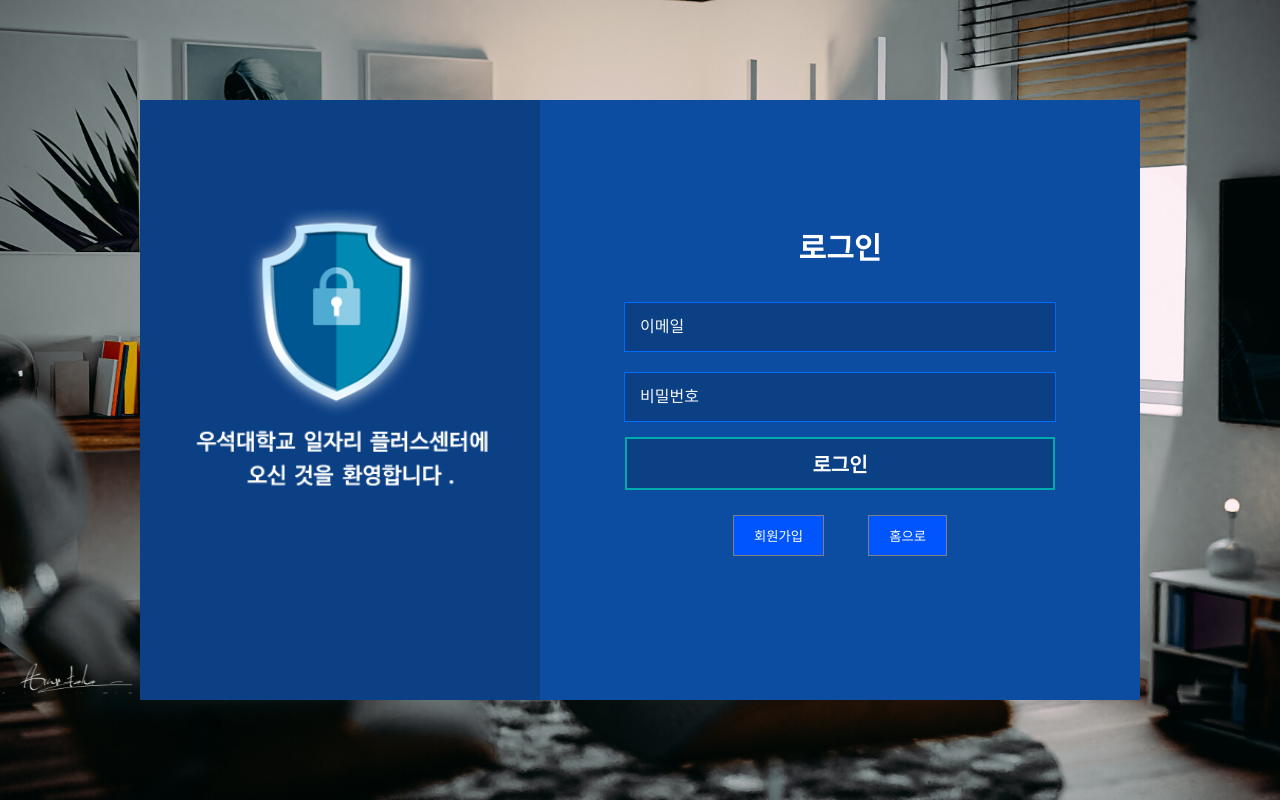
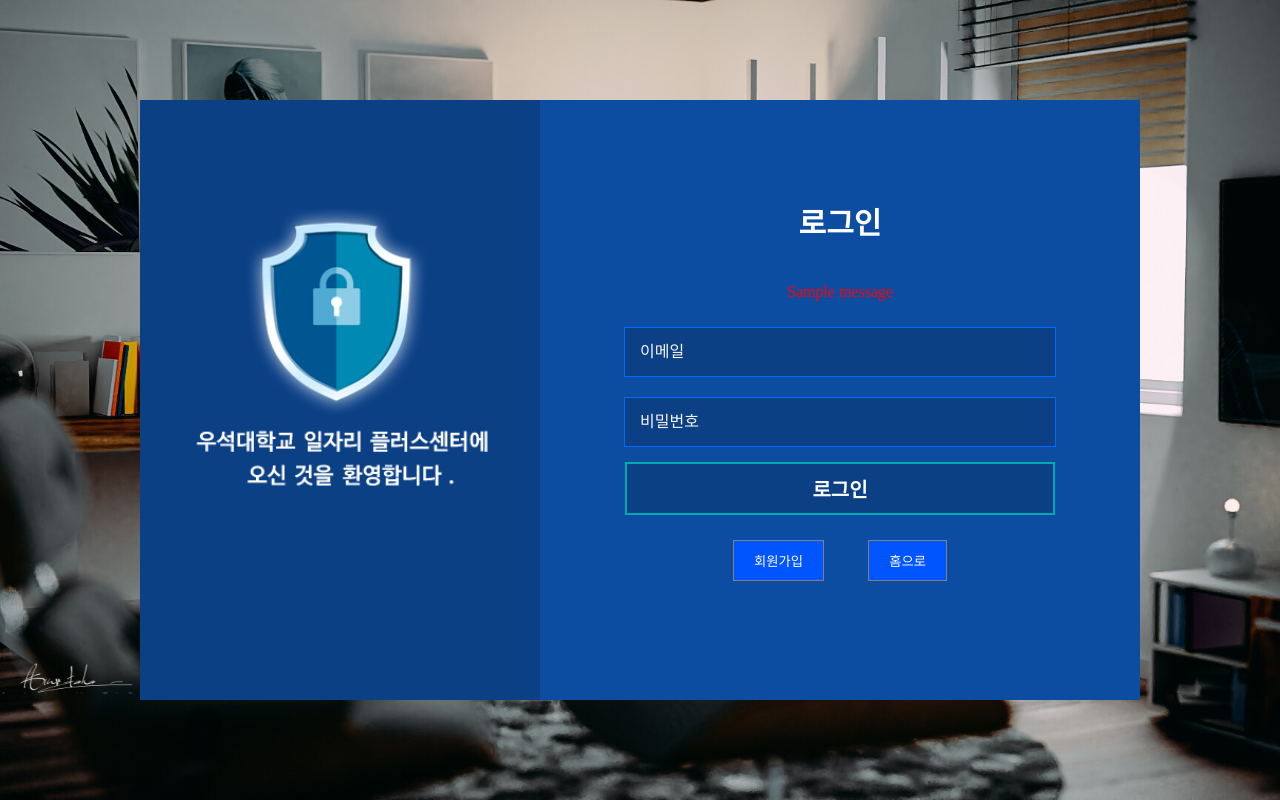
Before and after one commit to junbok2/woosukweb, a Django app: page /login/ in a window 1280 px wide. Run offline with Django 4.2, Linux system fonts and the light colour scheme; tables that the repository leaves empty hold one stand-in row (values such as "Sample post"); one stand-in notice (Sample message) is shown.

Commit message:
유종현

```diff
--- a/mysite/templates/woosukplus/login.html
+++ b/mysite/templates/woosukplus/login.html
@@ -5,6 +5,11 @@
     <meta charset="UTF-8">
     <title>로그인</title>
     <link rel="stylesheet" href="{% static 'css/login_style.css' %}">
+     <style>
+        .error-messages {
+            color: red;
+        }
+    </style>
 </head>
 <body>
     <div id="screen_full">
@@ -16,6 +21,13 @@
             <div id="screen_right">
                 <div class="container">
                     <h2>로그인</h2>
+                    {% if messages %}
+                        <div class="error-messages">
+                            {% for message in messages %}
+                                <p>{{ message }}</p>
+                            {% endfor %}
+                        </div>
+                    {% endif %}
                     <form method="post" action="{% url 'login' %}">
                         {% csrf_token %}
                         <input type="email" name="email" placeholder="이메일">
--- a/mysite/woosukplus/views.py
+++ b/mysite/woosukplus/views.py
@@ -7,6 +7,7 @@ from .forms import UserRegistrationForm, UserLoginForm, PostForm
 from .models import User, Post
 from django.contrib.auth import authenticate, login, logout
 from django.contrib.auth.decorators import login_required
+from django.contrib import messages
 
 def index(request):
     return render(request, "woosukplus/index.html")
@@ -83,12 +84,13 @@ def user_login(request):
             password = form.cleaned_data.get('password')
             user = authenticate(request, email=email, password=password)
             if user is not None:
-                login(request, user)  # 수정: 'request' 객체만 전달
-                return redirect('index')  # 'index' 페이지로 리디렉션
+                login(request, user)
+                return redirect('index')
+            else:
+                messages.error(request, '이메일 또는 비밀번호가 일치하지 않습니다.')
     else:
         form = UserLoginForm()
     return render(request, 'woosukplus/login.html', {'form': form})
-
 
 def logout_view(request):
     logout(request)  # 사용자 로그아웃
```
